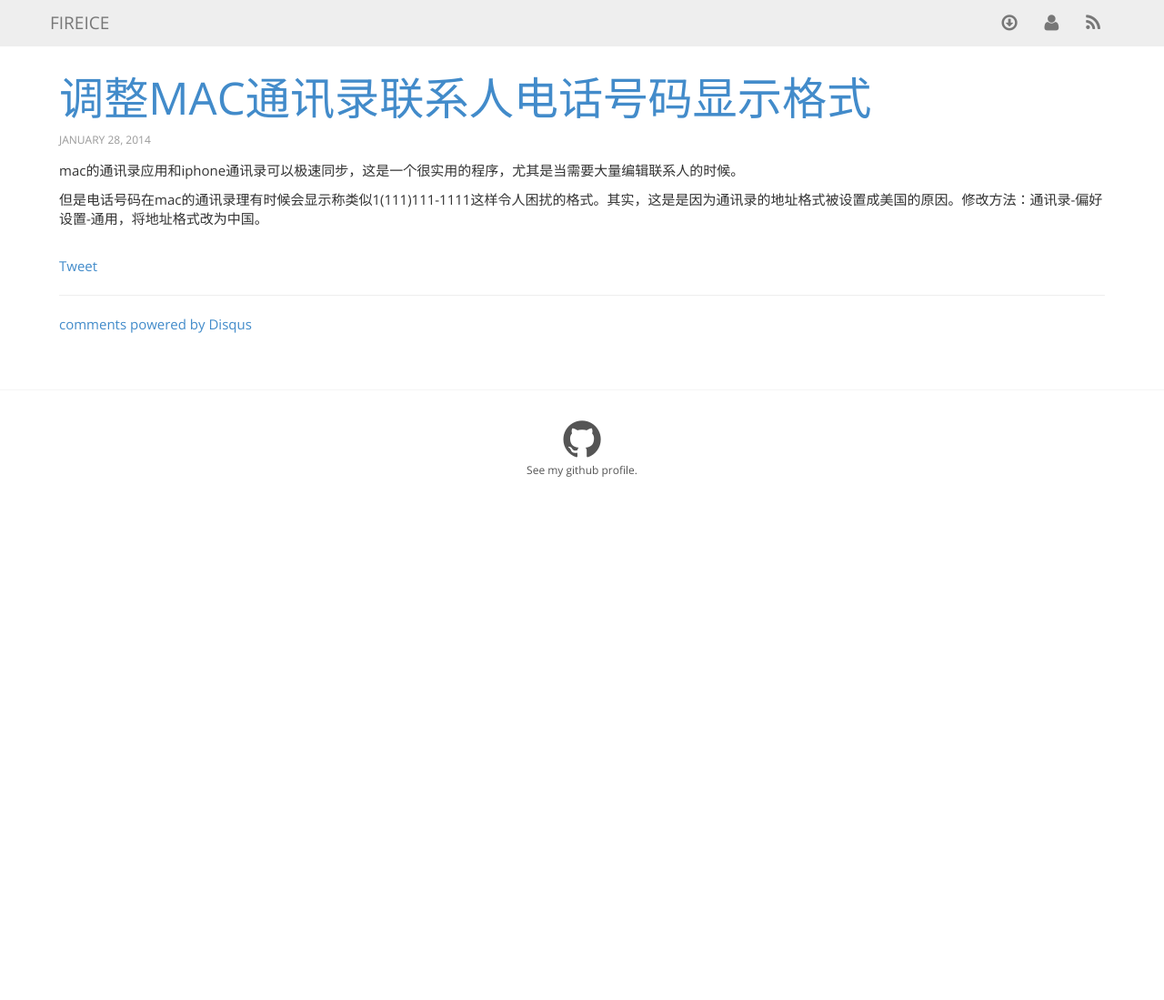
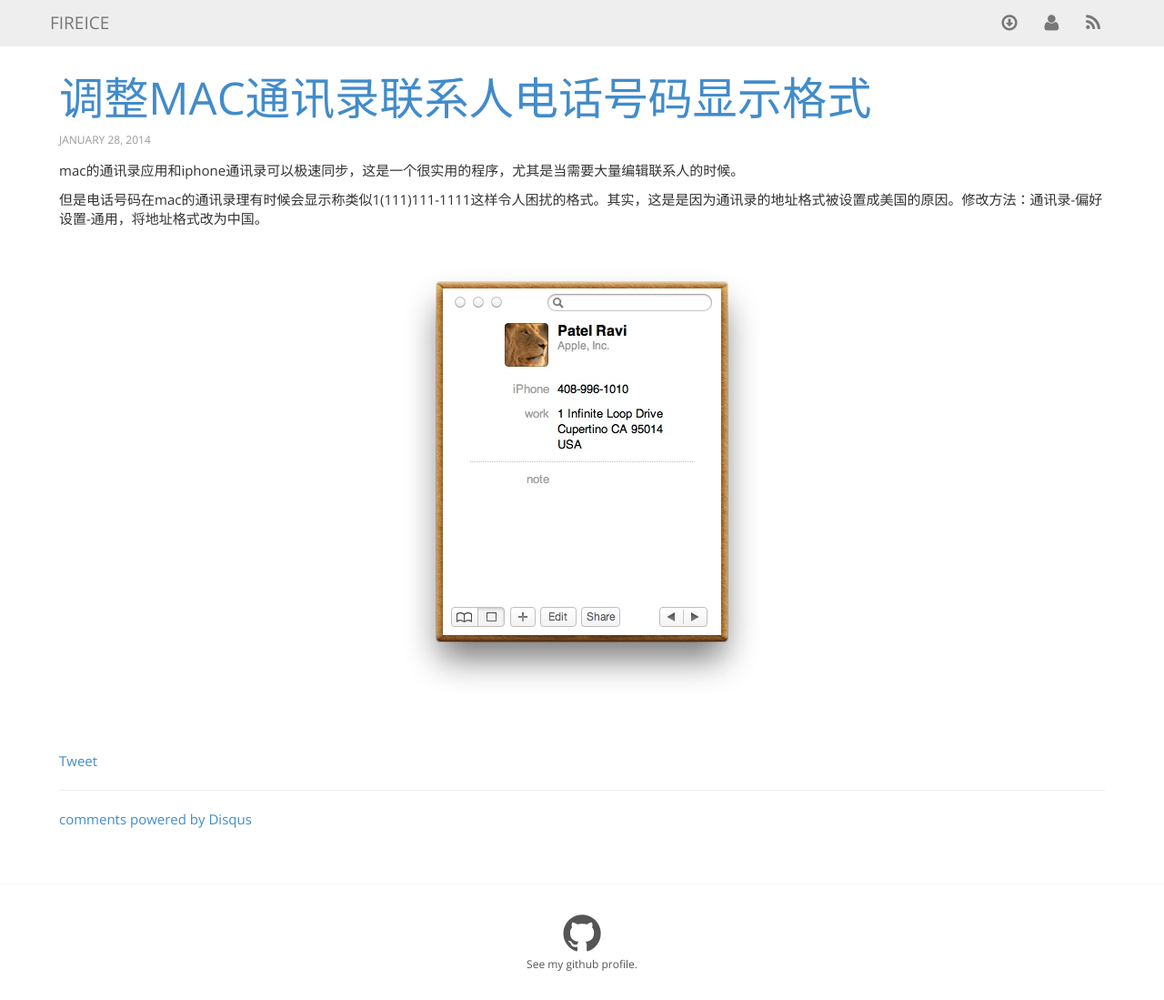
Before and after one commit to chzju/chzju.github.com, a Jekyll site: the page built from _posts/2014-1-28-setting-address-format-of-contacts-app-of-mac-osx.md, in a window 1280 px wide and 1099 px high. Shown: the whole window at 91% size. Built offline with Jekyll 4.4.1, drawn with Linux system fonts in a browser that asks for light colours; nearby versions of some CDN libraries; Markdown is read by kramdown in place of the engine named in the settings; comment, search, counter and statistics services are not loaded.

Commit message:
add image

```diff
--- a/_posts/2014-1-28-setting-address-format-of-contacts-app-of-mac-osx.md
+++ b/_posts/2014-1-28-setting-address-format-of-contacts-app-of-mac-osx.md
@@ -5,6 +5,9 @@ category: posts
 image: /images/apple_contacts_app_example.jpeg
 ---
 
+
 mac的通讯录应用和iphone通讯录可以极速同步，这是一个很实用的程序，尤其是当需要大量编辑联系人的时候。
 
 但是电话号码在mac的通讯录理有时候会显示称类似1(111)111-1111这样令人困扰的格式。其实，这是是因为通讯录的地址格式被设置成美国的原因。修改方法：通讯录-偏好设置-通用，将地址格式改为中国。
+
+![helpful screenshoot](/images/apple_contacts_app_example.jpeg)
```
